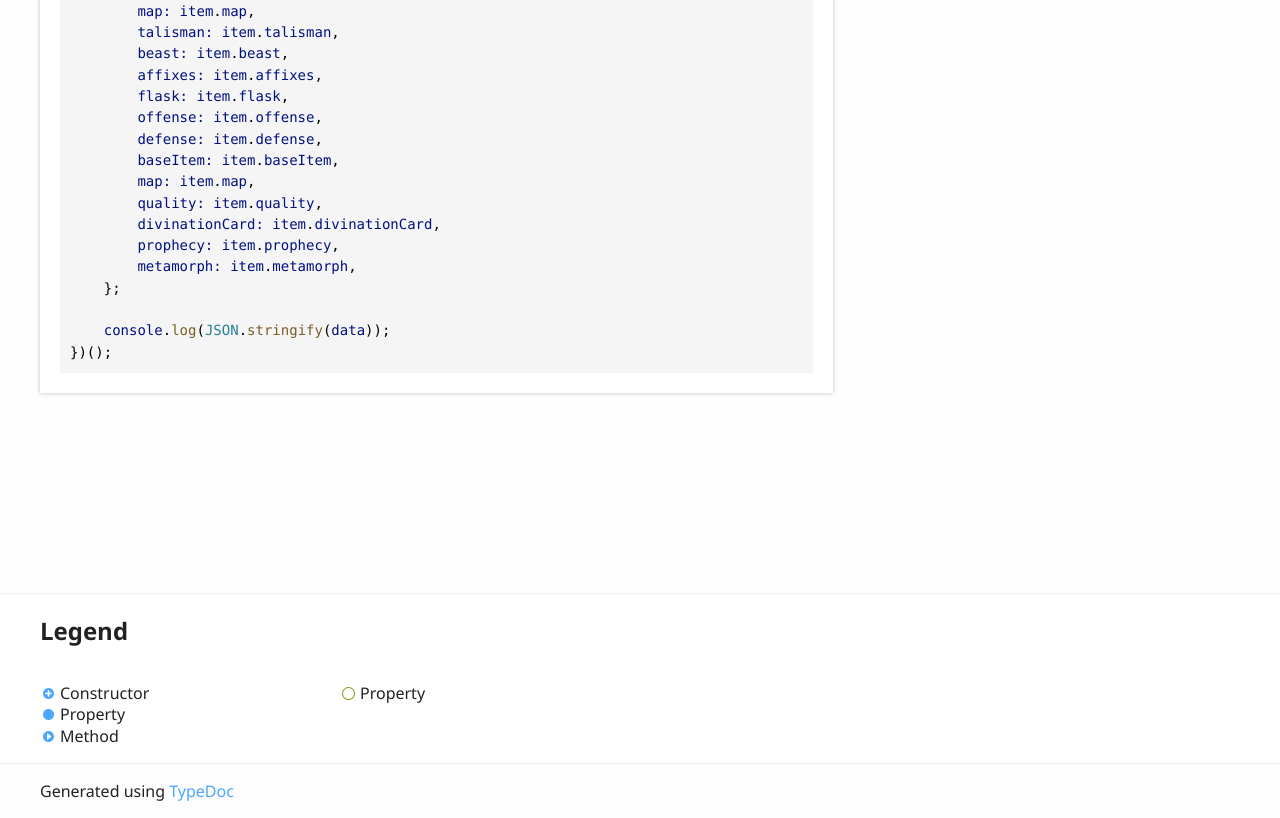
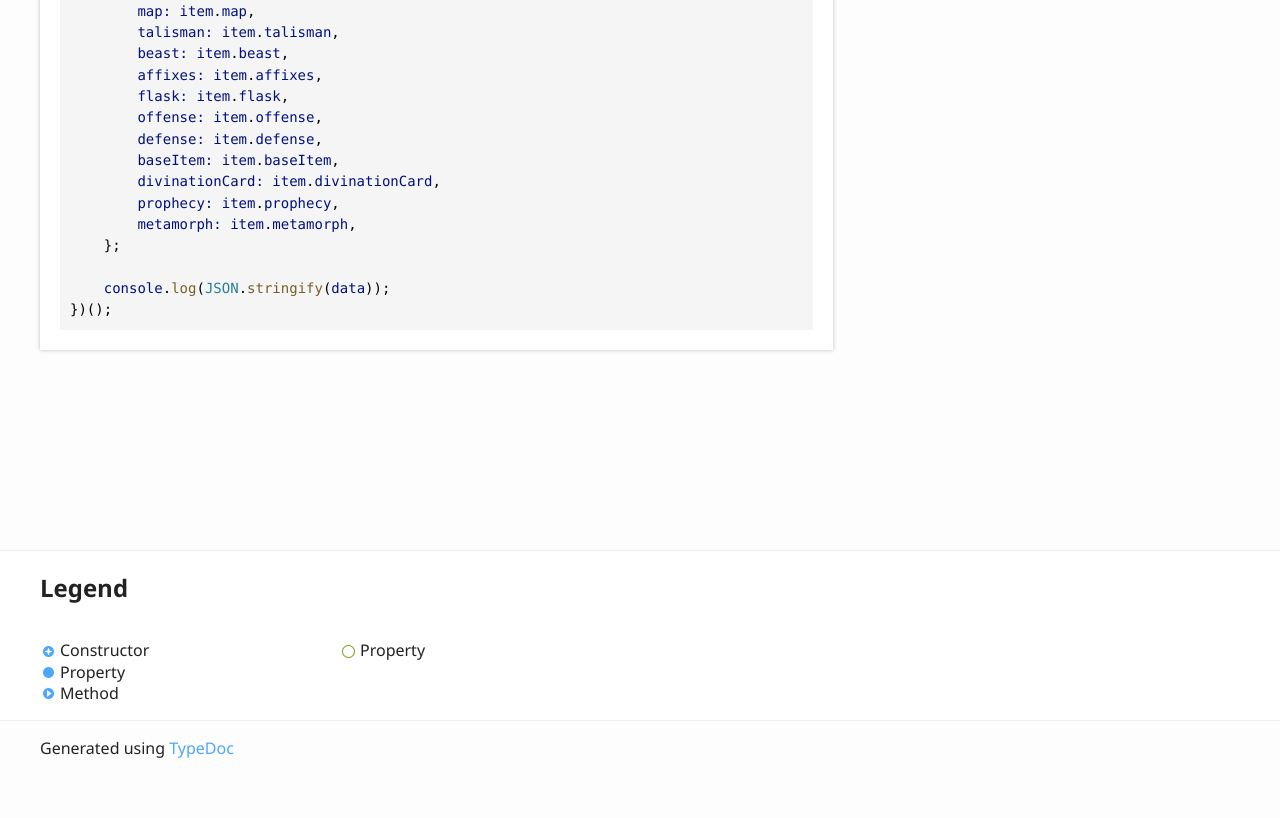
Before and after one commit to klayveR/poe-itemtext-parser, a plain HTML site: page index.html in a window 1280 px wide. Shown: the part 2303-3121 px from the top of the page. After the commit the page ends 3078 px from the top, so only its background shows below. Drawn offline with Linux system fonts and the light colour scheme.

Commit message:
deploy: a09fc80f7ce4b168c064eeadb197116e210a0cf7

```diff
--- a/index.html
+++ b/index.html
@@ -109,8 +109,6 @@
 <span style="color: #000000">        </span><span style="color: #001080">offense:</span><span style="color: #000000"> </span><span style="color: #001080">item</span><span style="color: #000000">.</span><span style="color: #001080">offense</span><span style="color: #000000">,</span>
 <span style="color: #000000">        </span><span style="color: #001080">defense:</span><span style="color: #000000"> </span><span style="color: #001080">item</span><span style="color: #000000">.</span><span style="color: #001080">defense</span><span style="color: #000000">,</span>
 <span style="color: #000000">        </span><span style="color: #001080">baseItem:</span><span style="color: #000000"> </span><span style="color: #001080">item</span><span style="color: #000000">.</span><span style="color: #001080">baseItem</span><span style="color: #000000">,</span>
-<span style="color: #000000">        </span><span style="color: #001080">map:</span><span style="color: #000000"> </span><span style="color: #001080">item</span><span style="color: #000000">.</span><span style="color: #001080">map</span><span style="color: #000000">,</span>
-<span style="color: #000000">        </span><span style="color: #001080">quality:</span><span style="color: #000000"> </span><span style="color: #001080">item</span><span style="color: #000000">.</span><span style="color: #001080">quality</span><span style="color: #000000">,</span>
 <span style="color: #000000">        </span><span style="color: #001080">divinationCard:</span><span style="color: #000000"> </span><span style="color: #001080">item</span><span style="color: #000000">.</span><span style="color: #001080">divinationCard</span><span style="color: #000000">,</span>
 <span style="color: #000000">        </span><span style="color: #001080">prophecy:</span><span style="color: #000000"> </span><span style="color: #001080">item</span><span style="color: #000000">.</span><span style="color: #001080">prophecy</span><span style="color: #000000">,</span>
 <span style="color: #000000">        </span><span style="color: #001080">metamorph:</span><span style="color: #000000"> </span><span style="color: #001080">item</span><span style="color: #000000">.</span><span style="color: #001080">metamorph</span><span style="color: #000000">,</span>
```
